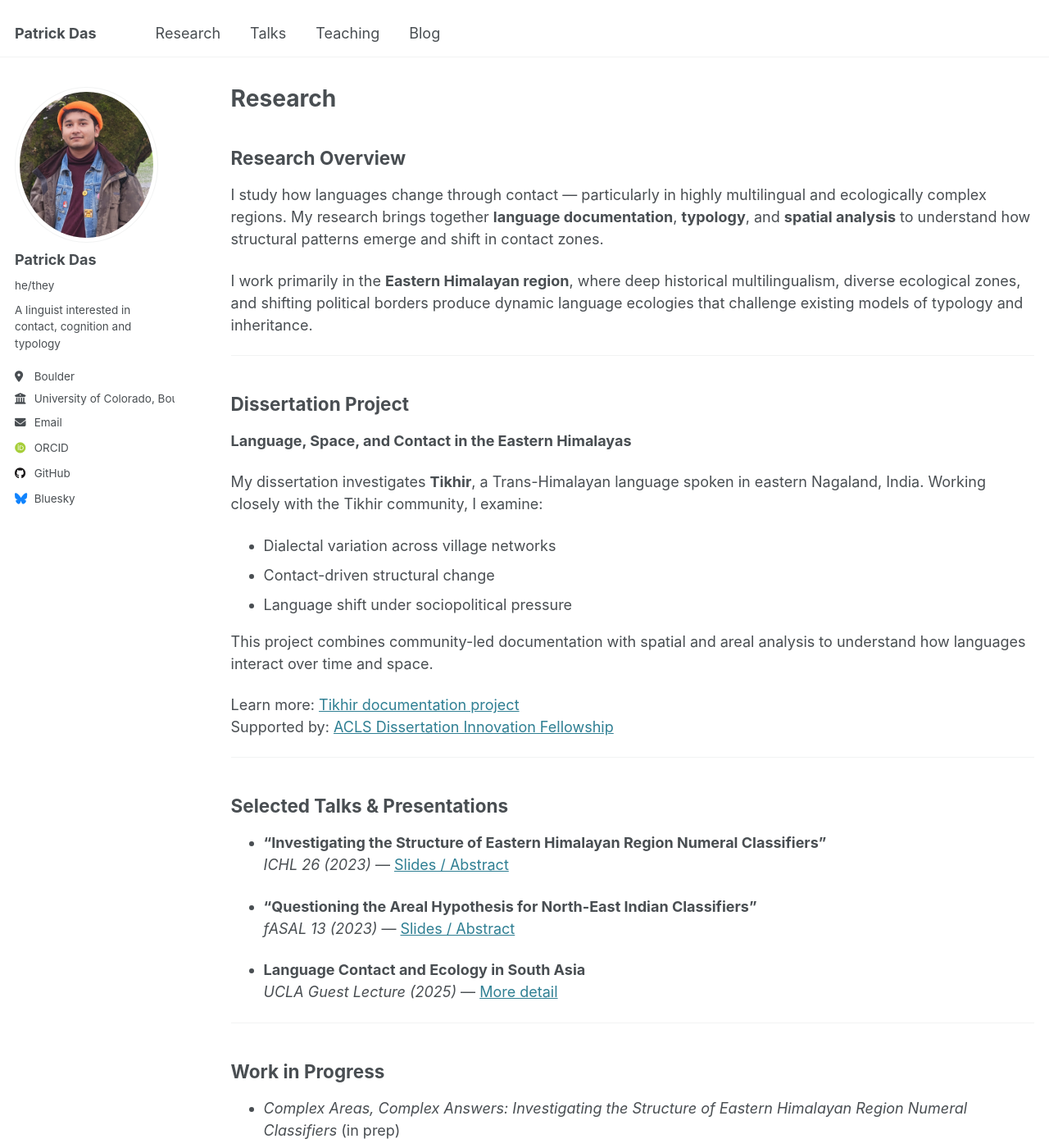
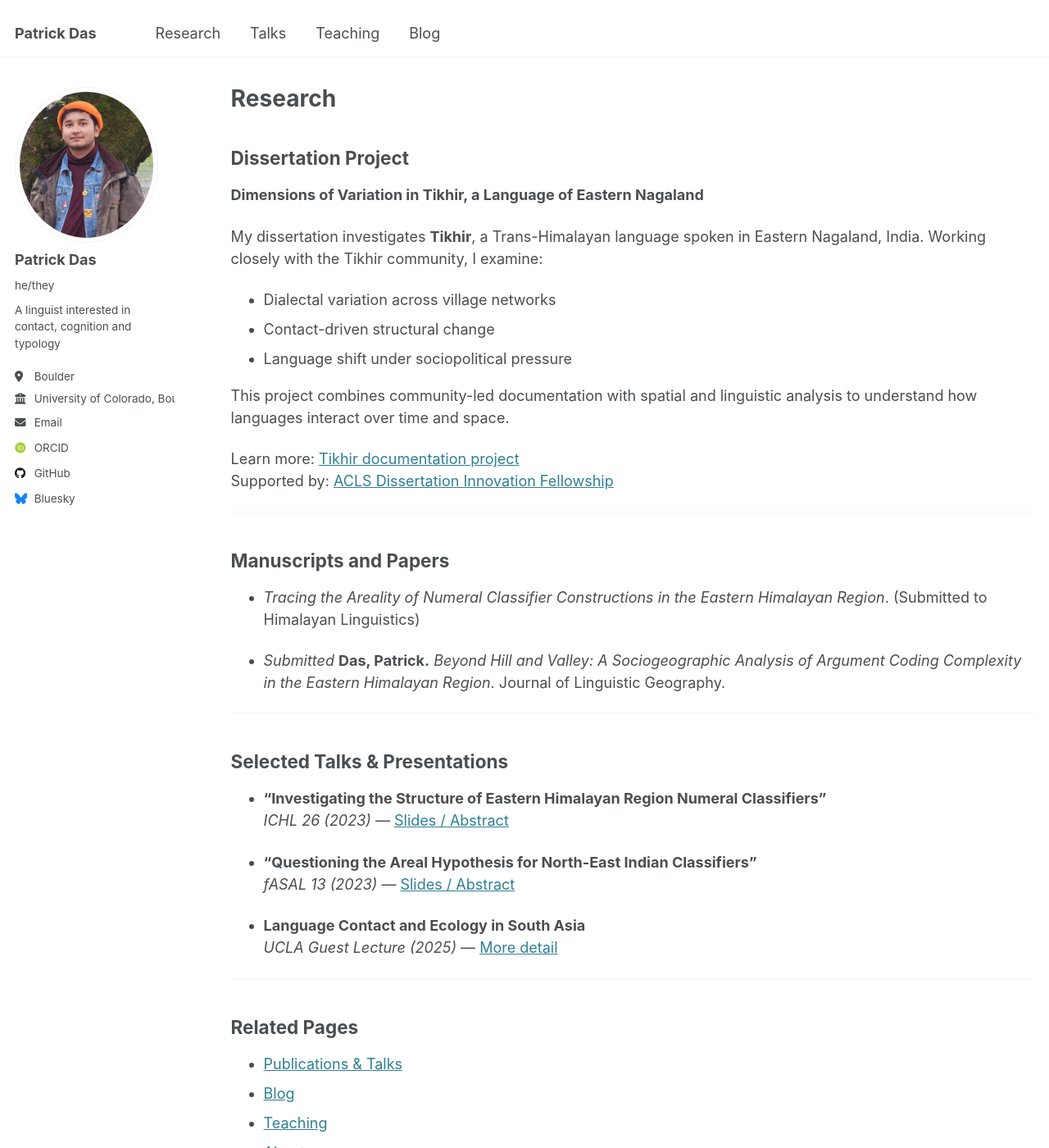
Before and after one commit to patrickdas/patrickdas.github.io, a Jekyll site: the page built from _pages/research.md, in a window 1280 px wide and 1400 px high. Shown: the whole window at 82% size. Built offline with Jekyll 4.4.1, drawn with Linux system fonts in a browser that asks for light colours; some web fonts are replaced; some of the changed text lies outside the part shown.

Commit message:
Updated research.md

```diff
--- a/_pages/research.md
+++ b/_pages/research.md
@@ -5,30 +5,29 @@ permalink: /research/
 author_profile: true
 ---
 
-## Research Overview
+## Dissertation Project
+**Dimensions of Variation in Tikhir, a Language of Eastern Nagaland**
 
-I study how languages change through contact — particularly in highly multilingual and ecologically complex regions. My research brings together **language documentation**, **typology**, and **spatial analysis** to understand how structural patterns emerge and shift in contact zones.
-
-I work primarily in the **Eastern Himalayan region**, where deep historical multilingualism, diverse ecological zones, and shifting political borders produce dynamic language ecologies that challenge existing models of typology and inheritance.
-
----
-
-## Dissertation Project
-**Language, Space, and Contact in the Eastern Himalayas**
-
-My dissertation investigates **Tikhir**, a Trans-Himalayan language spoken in eastern Nagaland, India. Working closely with the Tikhir community, I examine:
+My dissertation investigates **Tikhir**, a Trans-Himalayan language spoken in Eastern Nagaland, India. Working closely with the Tikhir community, I examine:
 
 - Dialectal variation across village networks
 - Contact-driven structural change
 - Language shift under sociopolitical pressure
 
-This project combines community-led documentation with spatial and areal analysis to understand how languages interact over time and space.
+This project combines community-led documentation with spatial and linguistic analysis to understand how languages interact over time and space.
 
 Learn more: [Tikhir documentation project](/tikhir/)
 Supported by: [ACLS Dissertation Innovation Fellowship](https://www.acls.org/fellow-grantees/patrick-das/)
 
 ---
+## Manuscripts and Papers
 
+- *Tracing the Areality of Numeral Classifier Constructions in the Eastern Himalayan Region*. (Submitted to Himalayan Linguistics)
+
+- *Submitted* **Das, Patrick.** *Beyond Hill and Valley: A Sociogeographic Analysis of Argument Coding Complexity in the Eastern Himalayan Region*. Journal of Linguistic Geography.
+
+
+---
 ## Selected Talks & Presentations
 
 - **“Investigating the Structure of Eastern Himalayan Region Numeral Classifiers”**
@@ -42,15 +41,9 @@ Supported by: [ACLS Dissertation Innovation Fellowship](https://www.acls.org/fel
 
 ---
 
-## Work in Progress
-
-- *Complex Areas, Complex Answers: Investigating the Structure of Eastern Himalayan Region Numeral Classifiers* (in prep)
-
----
-
 ## Related Pages
 
-- [Publications & Talks](/cv/) — full list in CV
-- [Blog](/blog/) — for updates and reflections from the field
-- [Teaching](/teaching/) — learn how I integrate research into pedagogy
-- [About](/about/) — background, interests, and contact info
+- [Publications & Talks](/cv/)
+- [Blog](/blog/)
+- [Teaching](/teaching/)
+- [About](/about/)
```
